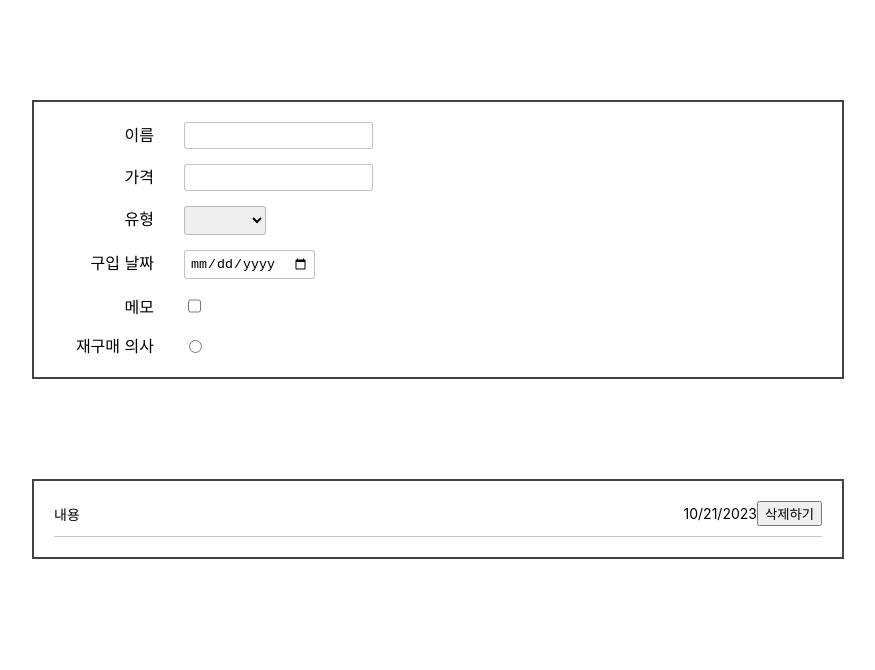
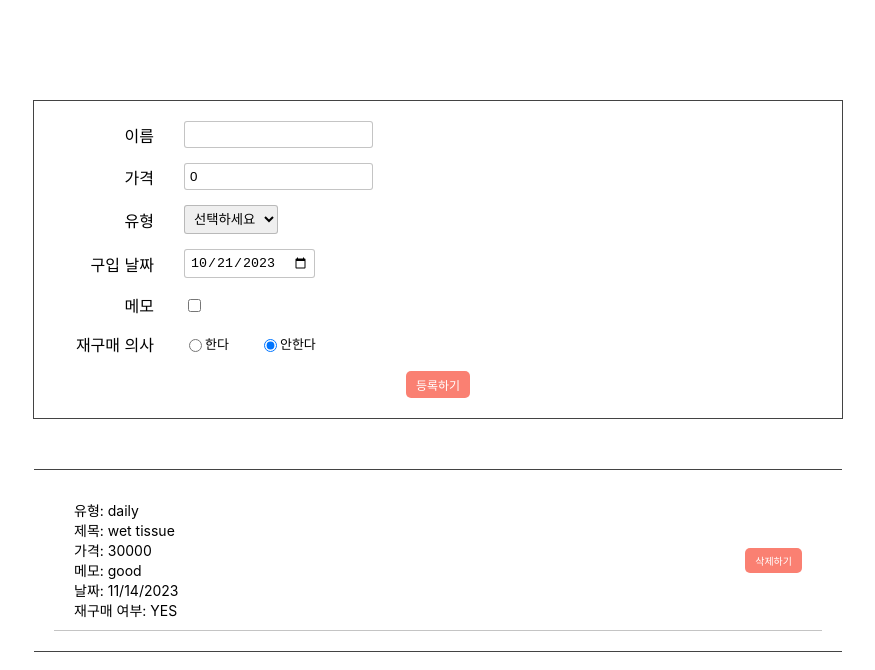
Before and after one commit to yeona23/housekeeping_book, a React (Create React App) app: page / in a window 1280 px wide. Shown: the top 670 px of the page, without its empty margins (202-1077 px from the left). Built offline with nearby package versions, Linux system fonts and the light colour scheme.

Commit message:
버튼 및 입력 기능 추가

```diff
--- a/src/App.js
+++ b/src/App.js
@@ -1,12 +1,48 @@
-import React from "react";
+import { useState, useRef, React } from "react";
 import FormAccount from "./components/FormAccount";
 import ItemList from "./components/ItemList";
 
 const App = () => {
+  const idRef = useRef(1);
+  const [book, setBook] = useState([
+    {
+      id: "0",
+      title: "wet tissue",
+      price: 30000,
+      purchaseType: "daily",
+      date: new Date(2023, 10, 14),
+      memoIs: "good",
+      repurchase: true,
+    },
+  ]);
+  const onCreate = (data) => {
+    const newBook = {
+      id: idRef.current,
+      title: data.title,
+      price: Number(data.price),
+      purchaseType: data.purchaseType,
+      date: new Date(data.date),
+      memoIs: data.memoIs, // Fixed typo in property name
+      repurchase: data.repurchase === "yes",
+    };
+
+    setBook((prevBook) => [newBook, ...prevBook]);
+
+    idRef.current++;
+
+    // Clear the form fields
+    data.title = "";
+    data.price = 0;
+    data.purchaseType = "";
+    data.date = new Date().toISOString().split("T")[0];
+    data.memoIs = "";
+    data.repurchase = "no";
+  };
+
   return (
     <div className="Book">
-      <FormAccount />
-      <ItemList />
+      <FormAccount onCreate={onCreate} />
+      <ItemList book={book} />
     </div>
   );
 };
--- a/src/components/AccountItem.css
+++ b/src/components/AccountItem.css
@@ -1,7 +1,7 @@
 .AccountItem {
   border: none;
   border-bottom: 1px solid #43434350;
-  padding-bottom: 10px;
+  padding: 10px 20px;
   display: flex;
   align-items: center;
   font-size: 14px;
@@ -11,11 +11,16 @@
   flex: 1;
 }
 
-.AccountItem .btn_delete button {
+.AccountItem .btn-delete {
+  margin-left: 20px;
+}
+
+.AccountItem .btn-delete button {
   cursor: pointer;
-  color: gray;
-  font-size: 14px;
+  background: salmon;
+  color: white;
+  font-size: 10px;
   border: none;
   border-radius: 5px;
-  padding: 5px;
+  padding: 5px 10px;
 }
--- a/src/components/AccountItem.js
+++ b/src/components/AccountItem.js
@@ -1,16 +1,10 @@
-import React from "react";
-import "./AccountItem.css";
+// import React from "react";
+// import "./AccountItem.css";
 
-const AccountItem = () => {
-  return (
-    <div className="AccountItem">
-      <div className="title_item">내용</div>
-      <div className="date_item">{new Date().toLocaleDateString()}</div>
-      <div className="btn-delete">
-        <button>삭제하기</button>
-      </div>
-    </div>
-  );
-};
+// const AccountItem = ({ item }) => {
+//   return (
 
-export default AccountItem;
+//   );
+// };
+
+// export default AccountItem;
--- a/src/components/FormAccount.css
+++ b/src/components/FormAccount.css
@@ -1,5 +1,5 @@
 .FormAccount {
-  border: 2px solid #434343;
+  border: 1px solid #434343;
   padding: 20px;
   width: 60vw;
   height: auto;
@@ -11,6 +11,7 @@
 }
 .FormAccount > div {
   display: flex;
+  align-items: center;
 }
 
 .FormAccount input {
@@ -41,3 +42,29 @@
   text-align: right;
   margin-right: 30px;
 }
+
+.FormAccount .repurchase_form span {
+  width: 100px;
+  text-align: right;
+  margin-right: 30px;
+}
+
+.FormAccount .repurchase_form label {
+  width: auto;
+  font-size: 13px;
+  line-height: 11px;
+}
+
+.FormAccount .btn-submit {
+  justify-content: center;
+}
+
+.FormAccount .btn-submit button {
+  cursor: pointer;
+  background: salmon;
+  color: white;
+  font-size: 12px;
+  border: none;
+  border-radius: 5px;
+  padding: 5px 10px;
+}
--- a/src/components/FormAccount.js
+++ b/src/components/FormAccount.js
@@ -1,41 +1,135 @@
 import "./FormAccount.css";
 
-import React from "react";
+import React, { useRef, useState } from "react";
 
-const FormAccount = () => {
+const initialState = {
+  title: "",
+  price: 0,
+  purchaseType: "",
+  date: new Date().toISOString().split("T")[0],
+  memoIs: "",
+  repurchase: "no",
+};
+
+const FormAccount = ({ onCreate }) => {
+  const [content, setContent] = useState(initialState);
+  const [isMemoEnabled, setIsMemoEnabled] = useState(false);
+  //메모기능의 활성화
+
+  const handleInputChange = (e) => {
+    const { name, value, type, checked } = e.target;
+    const newValue = type === "checkbox" ? checked : value;
+    setContent((prevState) => ({
+      ...prevState,
+      [name]: newValue,
+    }));
+  };
+
+  const onSubmit = (e) => {
+    e.preventDefault();
+    onCreate(content);
+    setContent(initialState);
+  };
+  // enter key로 submit보내기
+  const onKeyDown = (e) => {
+    if (e.keyCode === 13) {
+      e.preventDefault();
+      onSubmit();
+    }
+  };
+
   return (
-    <div className="FormAccount">
+    <form className="FormAccount" onSubmit={onSubmit} onKeyDown={onKeyDown}>
       <div className="title_form">
-        <label>이름</label>
-        <input />
+        <label htmlFor="name">이름</label>
+        <input
+          id="name"
+          name="title"
+          value={content.title}
+          onChange={handleInputChange}
+        />
       </div>
       <div className="price_form">
-        <label>가격</label>
-        <input type="number" />
+        <label htmlFor="price">가격</label>
+        <input
+          id="price"
+          name="price"
+          value={content.price}
+          onChange={handleInputChange}
+          type="number"
+          step="100"
+        />
       </div>
       <div className="type_form">
-        <label>유형</label>
-        <select>
-          <option></option>
-          <option>생활용품</option>
-          <option>식비</option>
-          <option>교육비</option>
-          <option>기타</option>
+        <label htmlFor="purchaseType">유형</label>
+        <select
+          id="purchaseType"
+          name="purchaseType"
+          value={content.purchaseType}
+          onChange={handleInputChange}
+        >
+          <option>선택하세요</option>
+          <option value="daily">생활용품</option>
+          <option value="food">식비</option>
+          <option value="edu">교육비</option>
+          <option value="etc">기타</option>
         </select>
       </div>
       <div className="date_form">
-        <label>구입 날짜</label>
-        <input type="date" />
+        <label htmlFor="date">구입 날짜</label>
+        <input
+          id="date"
+          name="date"
+          value={content.date}
+          type="date"
+          onChange={handleInputChange}
+        />
       </div>
       <div className="memo_form">
-        <label>메모</label>
-        <input type="checkbox" />
+        <label htmlFor="memoCheck">메모</label>
+        <input
+          id="memoCheck"
+          name="memoCheck"
+          type="checkbox"
+          checked={isMemoEnabled}
+          onChange={handleInputChange}
+        />
+        {isMemoEnabled && (
+          <input
+            value={content.memoIs}
+            name="memoIs"
+            onChange={handleInputChange}
+            placeholder=" "
+          />
+        )}
       </div>
       <div className="repurchase_form">
-        <label>재구매 의사</label>
-        <input type="radio" />
+        <span>재구매 의사</span>
+        <input
+          name="repurchase"
+          value="yes"
+          checked={content.repurchase === "yes"}
+          type="radio"
+          id="yes"
+          onChange={handleInputChange}
+        />
+        <label htmlFor="yes">한다</label>
+        <input
+          name="repurchase"
+          value="no"
+          checked={content.repurchase === "no"}
+          type="radio"
+          id="no"
+          onChange={handleInputChange}
+        />
+        <label htmlFor="no">안한다</label>
       </div>
-    </div>
+      <div className="btn-submit">
+        <button onClick={onSubmit} type="submit">
+          등록하기
+        </button>
+      </div>
+    </form>
   );
 };
 
--- a/src/components/ItemList.css
+++ b/src/components/ItemList.css
@@ -1,33 +1,40 @@
 .ItemList {
-  border: 2px solid #434343;
+  border-bottom: 1px solid #434343;
+  border-top: 1px solid #434343;
   padding: 20px;
   width: 60vw;
   height: auto;
   margin: 0 auto;
-  margin-top: 100px;
+  margin: 50px auto;
   display: flex;
   flex-direction: column;
   gap: 15px;
 }
 
-.FormAccount input {
-  padding: 5px;
-  border-radius: 3px;
-  border: 1px solid #43434350;
+.AccountItem {
+  border: none;
+  border-bottom: 1px solid #43434350;
+  padding: 10px 20px;
+  display: flex;
+  align-items: center;
+  justify-content: space-between;
+  font-size: 14px;
 }
 
-.FormAccount input:focus {
-  outline: none;
-  border: 1px solid salmon;
+.AccountItem .title_item {
+  flex: 1;
 }
 
-.FormAccount select {
-  padding: 5px;
-  border-radius: 3px;
-  border: 1px solid #43434350;
+.AccountItem .btn-delete {
+  margin-left: 20px;
 }
 
-.FormAccount select:focus {
-  outline: none;
-  border: 1px solid salmon;
+.AccountItem .btn-delete button {
+  cursor: pointer;
+  background: salmon;
+  color: white;
+  font-size: 10px;
+  border: none;
+  border-radius: 5px;
+  padding: 5px 10px;
 }
--- a/src/components/ItemList.js
+++ b/src/components/ItemList.js
@@ -1,12 +1,32 @@
-import AccountItem from "./AccountItem";
+// import AccountItem from "./AccountItem";
 import "./ItemList.css";
 import React from "react";
 
-const ItemList = () => {
+const ItemList = ({ book }) => {
   return (
-    <div className="ItemList">
-      <AccountItem />
-    </div>
+    <>
+      <div className="ItemList">
+        {book.map((content) => (
+          <div className="AccountItem" key={content.id}>
+            <div>
+              <div className="purchase_type">유형: {content.purchaseType}</div>
+              <div className="title_item">제목: {content.title}</div>
+              <div className="price_item">가격: {content.price}</div>
+              <div className="memo_item">메모: {content.memoIs}</div>
+              <div className="date_item">
+                날짜: {content.date.toLocaleDateString()}
+              </div>
+              <div className="memo_item">
+                재구매 여부: {content.repurchase ? "YES" : "NO"}
+              </div>
+            </div>
+            <div className="btn-delete">
+              <button>삭제하기</button>
+            </div>
+          </div>
+        ))}
+      </div>
+    </>
   );
 };
 
```
Also changed, not shown: src/components/SortableTable.css (added), src/components/SortableTable.js (added), src/study.js (added).
